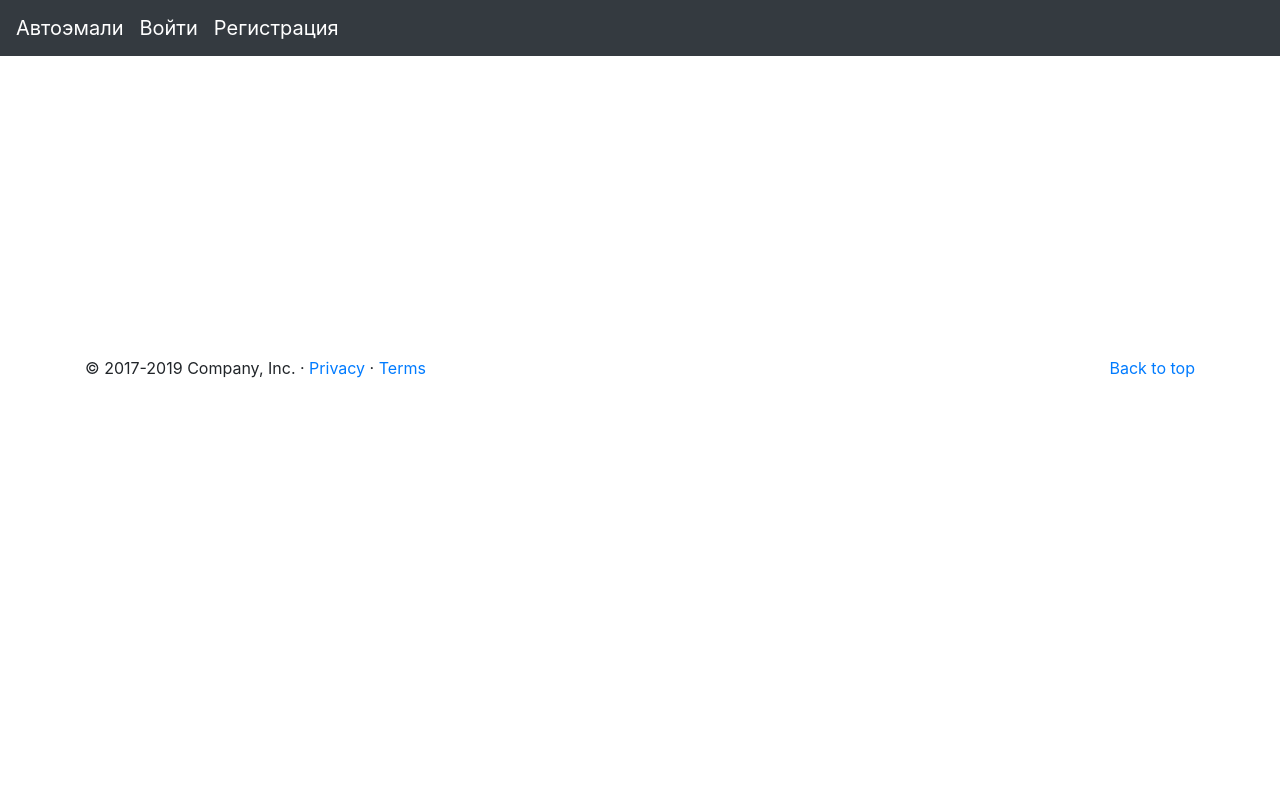
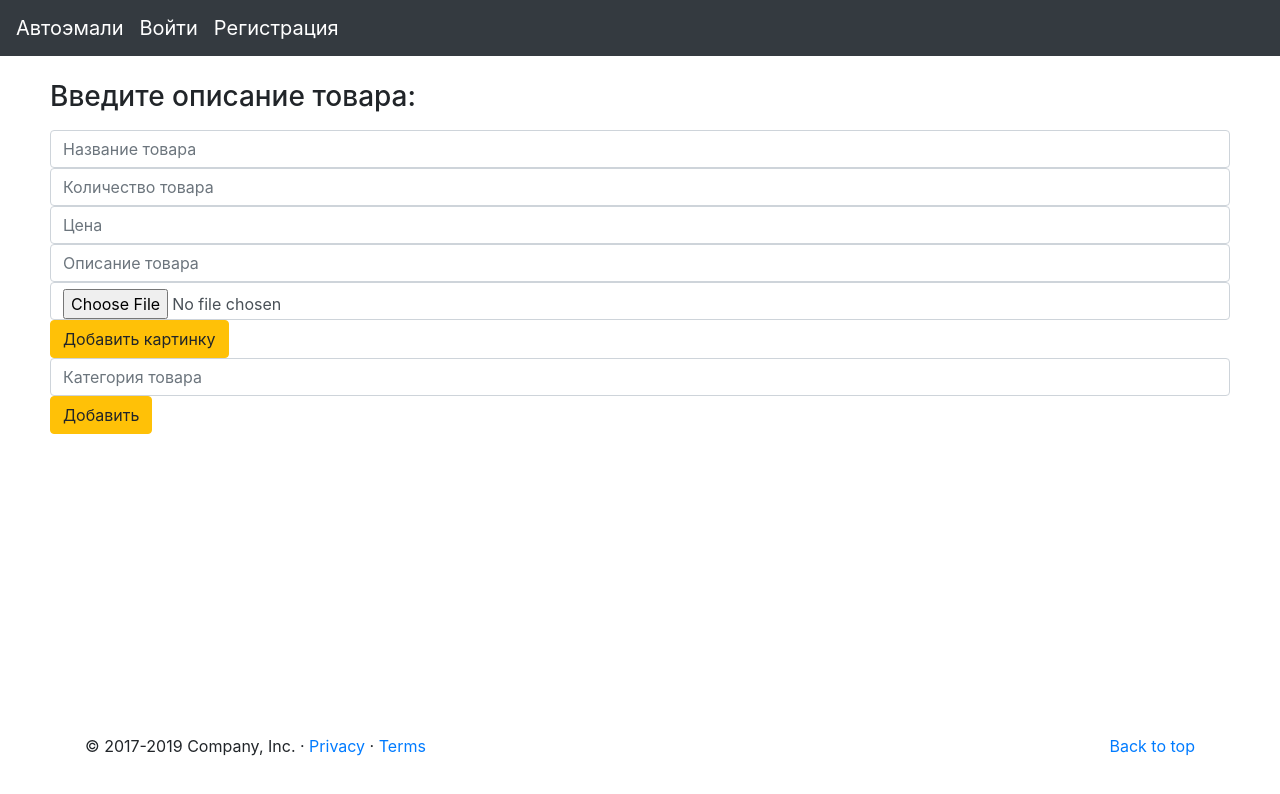
Before and after one commit to oxugen/ASP.NET-WEBAPI-REACTJS-MSSQL-WEB-STORE, a React (Create React App) app: page /Add in a window 1280 px wide. Shown: the top 794 px of the page. Built offline with nearby package versions, Linux system fonts and the light colour scheme; no server answers.

Commit message:
add manager button

```diff
--- a/src/App.tsx
+++ b/src/App.tsx
@@ -8,6 +8,7 @@ import Home from './pages/Home';
 import Register from './pages/Register';
 import Details from './pages/Details';
 import Cart from './components/Cart';
+import Add from './pages/Add';
 
 function App() {
   const [firstName,setName] = useState('');
@@ -40,6 +41,7 @@ function App() {
             <Route path="/login"  element={<Login setName={setName}/>} />
             <Route path="/register" element={<Register/>} />
             <Route path="/details/:productId" element={<Details/>}/>
+            <Route path="/Add" element={<Add/>}/>
           </Routes>
         </main>
       </BrowserRouter>
--- a/src/components/Heading.jsx
+++ b/src/components/Heading.jsx
@@ -1,6 +1,6 @@
 import React, { Component } from 'react'
 
-export default class Carousel extends Component {
+export default class Heading extends Component {
     render() {
         return (
             <>
--- a/src/components/Nav.tsx
+++ b/src/components/Nav.tsx
@@ -6,6 +6,9 @@ import axios from 'axios';
 const Nav = (props: {firstName:string, setName: (firstName:string) => void}) => {
   const [nameOfProduct,setName] = useState('');
   const [redirect,setRedirect] = useState(false);
+  const [role,setRole] = useState('');
+  const [loading, setLoading] = useState(false);
+
   const submit = async (e:SyntheticEvent) => {
     e.preventDefault();
     if(nameOfProduct != null){
@@ -13,7 +16,24 @@ const Nav = (props: {firstName:string, setName: (firstName:string) => void}) =>
     setRedirect(true)
   }
 }
+    useEffect( () => {
+      (
+      async() => {
+        const response = await fetch('http://localhost:53803/api/auth/user',{
+          headers:{'Content-type': 'application/json'},
+          credentials:'include'
+        });
+        const content = await response.json();
 
+        setRole(content.roleOfUser);
+        console.log(role);
+        if(role === 'Manager'){
+          setLoading(true);
+        }
+
+      }
+      )();
+    })
 
     const logout = async () => {
       await fetch('http://localhost:53803/api/auth/logout',{
@@ -25,11 +45,11 @@ const Nav = (props: {firstName:string, setName: (firstName:string) => void}) =>
 
     }
     let menu;
-    if(redirect == true){
+    // if(redirect == true){
 
-        <Link to={'details/1'}></Link>
+    //     <Link to={'details/1'}></Link>
 
-    }
+    // }
     if(props.firstName === ''){
       menu = (
         <>
@@ -52,6 +72,9 @@ const Nav = (props: {firstName:string, setName: (firstName:string) => void}) =>
         <ul className="navbar-nav align-items-center">
           <li className="nav-item">
             <Link to="/Login" className="nav-link" aria-disabled="true" onClick={logout}>Выйти</Link>
+          </li>
+          <li className="nav-item">
+            {loading && <Link to="/Add" className="nav-link" aria-disabled="true" >Добавить товар</Link> }
           </li>
         </ul>
         <form className="form-inline mt-2 mt-md-0">
--- /dev/null
+++ b/src/pages/Add.jsx
@@ -0,0 +1,99 @@
+import React, { Component ,useState} from 'react'
+import { Navigate } from "react-router-dom";
+import axios from 'axios';
+const Add  = () => {
+    const [NameOfProduct,setName] = useState('');
+    const [NumberOfProducts,setNumberOfProduct] = useState('');
+    const [Description,setDescription] = useState('');
+    const [imageFile,setFile] = useState();
+    const [fileName,setFileName] = useState();
+    const [Price,setPrice] = useState('');
+    const [CategoryId,setCategory] = useState('');
+    const [redirect,setRedirect] = useState('');
+
+
+    const saveFile = async (e) => {
+        e.preventDefault();
+        setFile(e.target.files[0]);
+        setFileName(e.target.files[0].name);
+    }
+    const submit = async (e) => {
+        try{
+            e.preventDefault();
+            await fetch('http://localhost:53803/api/product/create',{
+             method: 'POST',
+             headers:{'Content-type': 'application/json'},
+             body: JSON.stringify({
+                 NameOfProduct,
+                 NumberOfProducts,
+                 Price,
+                 Description,
+                 //imageFile,
+                 CategoryId
+             })
+        });
+            setRedirect(true);
+        }
+        catch(ex){
+            console.log(ex);
+        }
+        // await fetch('http://localhost:53803/api/product/create',{
+        //     method: 'POST',
+        //     headers:{'Content-type': 'application/json'},
+        //     body: JSON.stringify({
+        //         NameOfProduct,
+        //         NumberOfProducts,
+        //         Price,
+        //         Description,
+        //         imageFile,
+        //         CategoryId
+        //     })
+        //});
+
+    }
+    const addImage = async(e) => {
+        e.preventDefault();
+        const formData = new FormData()
+       // formData.append('nameOfProduct',NameOfProduct)
+       // formData.append('numberOfProducts',NumberOfProducts)
+       // formData.append('price',Price)
+       // formData.append('description',Description)
+        formData.append('formFile',imageFile)
+        formData.append('fileName',fileName)
+        try{
+            const res = await axios.post('http://localhost:53803/api/product/createImage',formData)
+            console.log(res);
+        }
+        catch(ex){
+            console.log(ex);
+        }
+    }
+
+    if(redirect){
+    return <Navigate to="/" />
+    }
+    {
+        return (
+                <form onSubmit={submit}>
+                <h1 className="h3 mb-3 fw-normal">Введите описание товара:</h1>
+                <input className="form-control" placeholder="Название товара" required
+                onChange={e => setName(e.target.value)} />
+                <input className="form-control" placeholder="Количество товара" required
+                    onChange={e => setNumberOfProduct(e.target.value)} />
+                <input className="form-control" placeholder="Цена" required
+                    onChange={e => setPrice(e.target.value)} />
+                <input  className="form-control" placeholder="Описание товара" required
+                        onChange={e => setDescription(e.target.value)} />
+                <input type="file" accept='image/*' onChange={saveFile} className="form-control" placeholder="Картинка" required
+                             />
+                <button className="btn btn-warning" type="submit" onClick={addImage}>Добавить картинку</button>
+                <input className="form-control" placeholder="Категория товара" required
+                            onChange={e => setCategory(e.target.value)} />
+                <button className="btn btn-warning" type="submit">Добавить</button>
+                </form>
+
+        )
+    }
+}
+
+export default Add;
--- a/src/pages/Details.jsx
+++ b/src/pages/Details.jsx
@@ -7,12 +7,10 @@ import {
 } from "react-router-dom";
 import { Link } from "react-router-dom";
 
-//тк когда мы создали роутер и указали шаблон строки /details/:productId
-//то теперь можем достучаться до productId через хук useParams
 const Cart = () => {
   const { productId } = useParams();
   const apiURL = "http://localhost:53803/api/product/productById?id=" + productId;
-  const [paints , setPaint] =  useState();
+  const [paints,setPaint] =  useState();
   const [loading, setLoading] = useState(false);
   const [redirect,setRedirect] = useState(false);
 
@@ -49,7 +47,9 @@ const Cart = () => {
           </div>
           <div className="desc-container">
           <h3>Описание:</h3>
-          <p>{paints.description}</p>
+          <h5>{paints.description}</h5>
+          <h3>Цена:</h3>
+          <h2>{paints.price} руб.</h2>
           <p>Выберите количество товаров: </p>
           <input type={'number'} max={paints.numberOfProducts}></input>
           <br></br>
```
